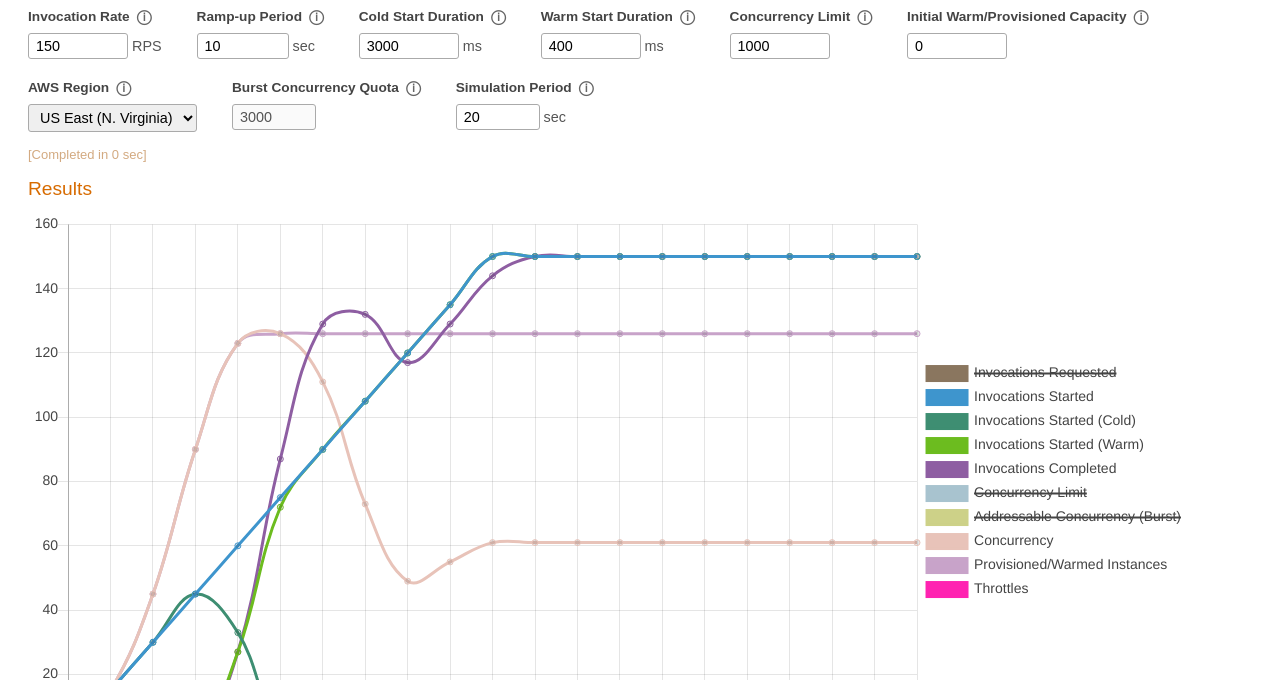
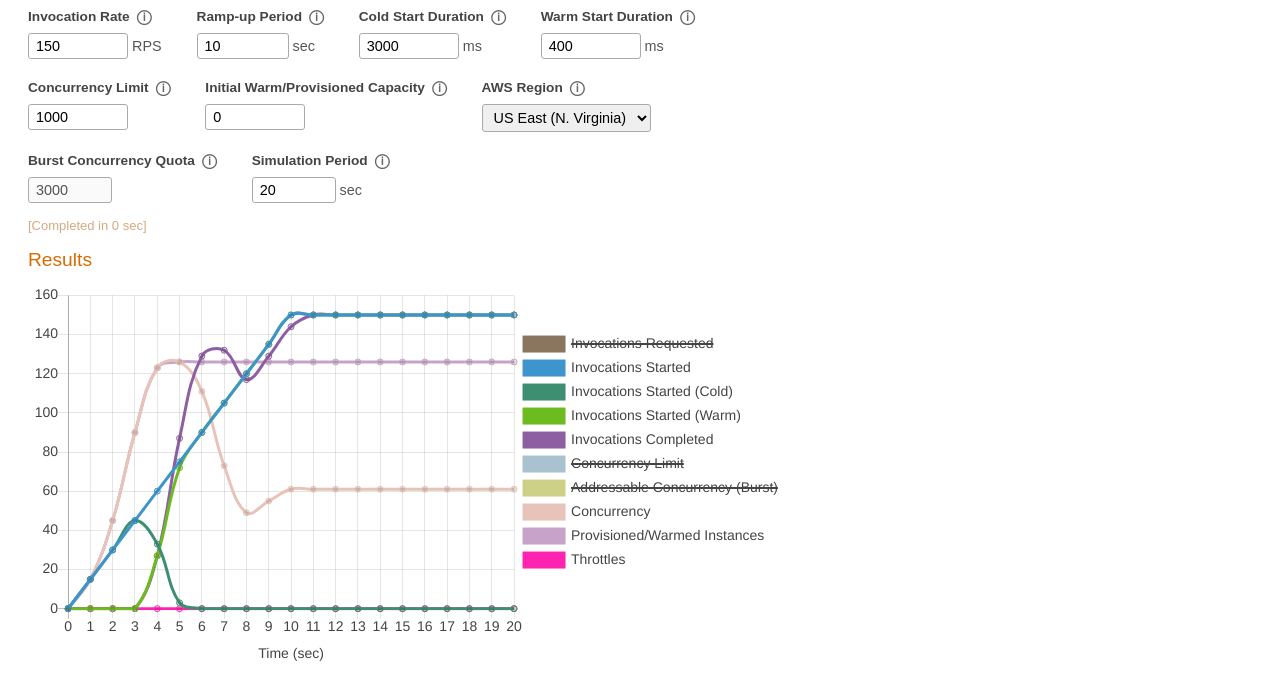
Before and after one commit to davidmacc/lambda-scaling-simulator, a plain HTML site: page index.html in a window 1280 px wide. Shown: the part 105-785 px from the top of the page. Drawn offline with nearby package versions, Linux system fonts and the light colour scheme.

Commit message:
fix: series toggle issue, desktop viewport issue

```diff
--- a/index.html
+++ b/index.html
@@ -19,58 +19,58 @@
     <div class="params">
         <div>
             <div>
-                <label for="TARGET_RPS">Invocation Rate</label>
-                <span id="tooltip-TARGET_RPS" class="info">&#9432;</span>
+                <label for="targetRPS">Invocation Rate</label>
+                <span id="tooltip-targetRPS" class="info">&#9432;</span>
             </div>
-            <div><input type="number" id="TARGET_RPS" min="1" max="200000" value="150" onchange="runLambdaSim();"> RPS
+            <div><input type="number" id="targetRPS" min="1" max="200000" value="150" onchange="runLambdaSim();"> RPS
             </div>
         </div>
         <div>
             <div>
-                <label for="RAMPUP_PERIOD_SEC">Ramp-up Period</label>
-                <span id="tooltip-RAMPUP_PERIOD_SEC" class="info">&#9432;</span>
+                <label for="rampupPeriodSec">Ramp-up Period</label>
+                <span id="tooltip-rampupPeriodSec" class="info">&#9432;</span>
             </div>
-            <div><input type="number" id="RAMPUP_PERIOD_SEC" min="1" max="10000" value="10"
+            <div><input type="number" id="rampupPeriodSec" min="1" max="10000" value="10"
                     onchange="rampUpPeriodUpdated(this); runLambdaSim();"> sec</div>
         </div>
         <div>
             <div>
-                <label for="COLD_START_DURATION_MS">Cold Start Duration</label>
-                <span id="tooltip-COLD_START_DURATION_MS" class="info">&#9432;</span>
+                <label for="coldStartDurationMs">Cold Start Duration</label>
+                <span id="tooltip-coldStartDurationMs" class="info">&#9432;</span>
             </div>
-            <div><input type="number" id="COLD_START_DURATION_MS" min="1" max="600000" value="3000"
+            <div><input type="number" id="coldStartDurationMs" min="1" max="600000" value="3000"
                     onchange="runLambdaSim();"> ms</div>
         </div>
         <div>
             <div>
-                <label for="WARM_START_DURATION_MS">Warm Start Duration</label>
-                <span id="tooltip-WARM_START_DURATION_MS" class="info">&#9432;</span>
+                <label for="warmStartDurationMs">Warm Start Duration</label>
+                <span id="tooltip-warmStartDurationMs" class="info">&#9432;</span>
             </div>
-            <div><input type="number" id="WARM_START_DURATION_MS" min="1" max="600000" value="400"
+            <div><input type="number" id="warmStartDurationMs" min="1" max="600000" value="400"
                     onchange="runLambdaSim();"> ms</div>
         </div>
         <div>
             <div>
-                <label for="CONCURRENCY_LIMIT">Concurrency Limit</label>
-                <span id="tooltip-CONCURRENCY_LIMIT" class="info">&#9432;</span>
+                <label for="concurrencyLimit">Concurrency Limit</label>
+                <span id="tooltip-concurrencyLimit" class="info">&#9432;</span>
             </div>
-            <div><input type="number" id="CONCURRENCY_LIMIT" min="1" max="500000" value="1000"
+            <div><input type="number" id="concurrencyLimit" min="1" max="500000" value="1000"
                     onchange="runLambdaSim();"></div>
         </div>
         <div>
             <div>
-                <label for="INITIAL_WARM_CONTAINERS">Initial Warm/Provisioned Capacity</label>
-                <span id="tooltip-INITIAL_WARM_CONTAINERS" class="info">&#9432;</span>
+                <label for="initialWarmContainers">Initial Warm/Provisioned Capacity</label>
+                <span id="tooltip-initialWarmContainers" class="info">&#9432;</span>
             </div>
-            <div><input type="number" id="INITIAL_WARM_CONTAINERS" min="0" max="500000" value="0"
+            <div><input type="number" id="initialWarmContainers" min="0" max="500000" value="0"
                     onchange="runLambdaSim();"></div>
         </div>
         <div>
             <div>
-                <label for="AWS_REGION">AWS Region</label>
-                <span id="tooltip-AWS_REGION" class="info">&#9432;</span>
+                <label for="awsRegion">AWS Region</label>
+                <span id="tooltip-awsRegion" class="info">&#9432;</span>
             </div>
-            <div><select name="AWS_REGION" id="AWS_REGION" onchange="awsRegionUpdated(this); runLambdaSim();">
+            <div><select name="awsRegion" id="awsRegion" onchange="awsRegionUpdated(this); runLambdaSim();">
                     <option value="3000">US East (N. Virginia)</option>
                     <option value="3000">US West (Oregon)</option>
                     <option value="3000">Europe (Ireland)</option>
@@ -83,17 +83,17 @@
         </div>
         <div>
             <div>
-                <label for="BURST_CONCURRENCY_QUOTA">Burst Concurrency Quota</label>
-                <span id="tooltip-BURST_CONCURRENCY_QUOTA" class="info">&#9432;</span>
+                <label for="burstConcurrencyQuota">Burst Concurrency Quota</label>
+                <span id="tooltip-burstConcurrencyQuota" class="info">&#9432;</span>
             </div>
-            <div><input type="number" id="BURST_CONCURRENCY_QUOTA" min="1" max="5000" value="3000" disabled /></div>
+            <div><input type="number" id="burstConcurrencyQuota" min="1" max="5000" value="3000" disabled /></div>
         </div>
         <div>
             <div>
-                <label for="SIM_DURATION_SEC">Simulation Period</label>
-                <span id="tooltip-SIM_DURATION_SEC" class="info">&#9432;</span>
+                <label for="simDurationSec">Simulation Period</label>
+                <span id="tooltip-simDurationSec" class="info">&#9432;</span>
             </div>
-            <div><input type="number" id="SIM_DURATION_SEC" min="1" max="2000" value="20" onchange="runLambdaSim();">
+            <div><input type="number" id="simDurationSec" min="1" max="2000" value="20" onchange="runLambdaSim();">
                 sec</div>
         </div>
     </div>
@@ -158,15 +158,15 @@
 <script src="https://unpkg.com/@popperjs/core@2"></script>
 <script src="https://unpkg.com/tippy.js@6"></script>
 <script>
-    tippy('#tooltip-TARGET_RPS', { content: 'Number of function invocations to execute [units: requests per second].' });
-    tippy('#tooltip-RAMPUP_PERIOD_SEC', { content: 'Time to ramp-up linearly from 0 RPS to target RPS [units: seconds]' });
-    tippy('#tooltip-COLD_START_DURATION_MS', { content: 'Function duration for a cold-start invocation (new function instance) [units: milliseconds].' });
-    tippy('#tooltip-WARM_START_DURATION_MS', { content: 'Function duration for a warm-start invocation (reused function instance) [units: milliseconds].' });
-    tippy('#tooltip-CONCURRENCY_LIMIT', { content: 'Maximum concurrency (parallel executions) of the function. Defined using either function-level \'reserved concurrency\' or account-level \'unreserved concurrency\'. Default limit is 1000.' });
-    tippy('#tooltip-INITIAL_WARM_CONTAINERS', { content: 'Provisioned Concurrency or number of pre-warmed function instances at start of simulation.' });
-    tippy('#tooltip-AWS_REGION', { content: 'AWS Region in which function will execute. Determines Burst Concurrency Quota (fixed per region).' });
-    tippy('#tooltip-BURST_CONCURRENCY_QUOTA', { content: 'Level of concurrency that can be reached with an initial burst of traffic (fixed per region). After the initial burst, concurrency can scale by an additional 500 instances each minute, until the function concurrency limit is reached.' });
-    tippy('#tooltip-SIM_DURATION_SEC', { content: 'Time period to simulate [units: seconds].' });
+    tippy('#tooltip-targetRPS', { content: 'Number of function invocations to execute [units: requests per second].' });
+    tippy('#tooltip-rampupPeriodSec', { content: 'Time to ramp-up linearly from 0 RPS to target RPS [units: seconds]' });
+    tippy('#tooltip-coldStartDurationMs', { content: 'Function duration for a cold-start invocation (new function instance) [units: milliseconds].' });
+    tippy('#tooltip-warmStartDurationMs', { content: 'Function duration for a warm-start invocation (reused function instance) [units: milliseconds].' });
+    tippy('#tooltip-concurrencyLimit', { content: 'Maximum concurrency (parallel executions) of the function. Defined using either function-level \'reserved concurrency\' or account-level \'unreserved concurrency\'. Default limit is 1000.' });
+    tippy('#tooltip-initialWarmContainers', { content: 'Provisioned Concurrency or number of pre-warmed function instances at start of simulation.' });
+    tippy('#tooltip-awsRegion', { content: 'AWS Region in which function will execute. Determines Burst Concurrency Quota (fixed per region).' });
+    tippy('#tooltip-burstConcurrencyQuota', { content: 'Level of concurrency that can be reached with an initial burst of traffic (fixed per region). After the initial burst, concurrency can scale by an additional 500 instances each minute, until the function concurrency limit is reached.' });
+    tippy('#tooltip-simDurationSec', { content: 'Time period to simulate [units: seconds].' });
 </script>
 
 </html>
--- a/lambdaSim.css
+++ b/lambdaSim.css
@@ -3,6 +3,8 @@ body {
     font-size: 1.0em;
     padding: 0px 20px;
     color: #444;
+    max-height: 100vh;
+    max-width: 100vh;
 }
 
 .container {
--- a/lambdaSim.js
+++ b/lambdaSim.js
@@ -1,42 +1,43 @@
-let lambdaChart;
+let chart;
+const chartSeriesToggles = [0, 1, 1, 1, 1, 0, 0, 1, 1, 1];
 
 function runLambdaSim() {
-  setHtml("status", "Executing...");
+  setHtml('status', 'Executing...');
   setTimeout(execSimulation, 0);
 }
 
 function execSimulation() {
-  const START = new Date();
-  const TARGET_RPS = getInt("TARGET_RPS");
-  const RAMPUP_PERIOD_SEC = getInt("RAMPUP_PERIOD_SEC");
-  const COLD_START_DURATION_MS = getInt("COLD_START_DURATION_MS");
-  const WARM_START_DURATION_MS = getInt("WARM_START_DURATION_MS");
-  const MAX_CONCURRENCY_LIMIT = getInt("CONCURRENCY_LIMIT");
-  const INITIAL_WARM_CONTAINERS = getInt("INITIAL_WARM_CONTAINERS");
-  const SIM_DURATION_SEC = getInt("SIM_DURATION_SEC");
-  const BURST_CONCURRENCY_QUOTA = getSelectValInt("AWS_REGION");
+  const startTime = new Date();
+  const targetRPS = getInt('targetRPS');
+  const rampupPeriodSec = getInt('rampupPeriodSec');
+  const coldStartDurationMs = getInt('coldStartDurationMs');
+  const warmStartDurationMs = getInt('warmStartDurationMs');
+  const maxConcurrencyLimit = getInt('concurrencyLimit');
+  const initialWarmContainers = getInt('initialWarmContainers');
+  const simDurationSec = getInt('simDurationSec');
+  const burstConcurrencyQuota = getSelectValInt('awsRegion');
   const POST_BURST_CONCURRENCY_SCALE_PER_MIN = 500;
 
-  let pendingInvocations = [];
-  let warmContainers = INITIAL_WARM_CONTAINERS;
+  const pendingInvocations = [];
+  let warmContainers = initialWarmContainers;
   let usableConcurrency = Math.max(
-    Math.min(BURST_CONCURRENCY_QUOTA, MAX_CONCURRENCY_LIMIT), INITIAL_WARM_CONTAINERS);
+    Math.min(burstConcurrencyQuota, maxConcurrencyLimit), initialWarmContainers);
   let burstConcurrencyQuotaBreached = false;
 
-  let seriesTimeSec = [0];
-  let seriesInvocationsRequested = [0];
-  let seriesInvocationsStarted = [0];
-  let seriesInvocationsCompleted = [0];
-  let seriesMaxConcurrency = [0];
-  let seriesUsableConcurrency = [usableConcurrency];
-  let seriesConcurrencyLimit = [MAX_CONCURRENCY_LIMIT];
-  let seriesColdStarts = [0];
-  let seriesWarmStarts = [0];
-  let seriesThrottles = [0];
-  let seriesWarmContainers = [warmContainers];
+  const seriesTimeSec = [0];
+  const seriesInvocationsRequested = [0];
+  const seriesInvocationsStarted = [0];
+  const seriesInvocationsCompleted = [0];
+  const seriesMaxConcurrency = [0];
+  const seriesUsableConcurrency = [usableConcurrency];
+  const seriesConcurrencyLimit = [maxConcurrencyLimit];
+  const seriesColdStarts = [0];
+  const seriesWarmStarts = [0];
+  const seriesThrottles = [0];
+  const seriesWarmContainers = [warmContainers];
 
   // {Loop: Seconds}
-  for (sec = 0; sec < SIM_DURATION_SEC; sec++) {
+  for (sec = 0; sec < simDurationSec; sec++) {
 
     let invocationsAttempted = 0;
     let invocationsStarted = 0;
@@ -48,9 +49,9 @@ function execSimulation() {
     let lastInvokeTimeMs = 0;
 
     // Calculate requests to invoke in current second, and interval (ms)
-    const TARGET_REQUESTS = sec < RAMPUP_PERIOD_SEC ?
-      (TARGET_RPS / RAMPUP_PERIOD_SEC) * (sec + 1) : TARGET_RPS;
-    const REQUEST_INTERVAL_MS = (1 / TARGET_REQUESTS) * 1000;
+    const targetRequests = sec < rampupPeriodSec ?
+      (targetRPS / rampupPeriodSec) * (sec + 1) : targetRPS;
+    const requestIntervalMs = (1 / targetRequests) * 1000;
 
     // {Loop: Milliseconds}
     for (ms = 0; ms < 1000; ms++) {
@@ -66,21 +67,21 @@ function execSimulation() {
       // Determine how many invocations we should execute for this millisecond
       let numToInvoke = 0;
       if (invocationsAttempted == 0) {
-        numToInvoke = Math.max(1, Math.floor(1 / REQUEST_INTERVAL_MS));
+        numToInvoke = Math.max(1, Math.floor(1 / requestIntervalMs));
       }
       else {
         let timeSinceLastInvokeMs = ms - lastInvokeTimeMs;
-        if (timeSinceLastInvokeMs >= REQUEST_INTERVAL_MS) {
-          numToInvoke = Math.floor(timeSinceLastInvokeMs / REQUEST_INTERVAL_MS);
+        if (timeSinceLastInvokeMs >= requestIntervalMs) {
+          numToInvoke = Math.floor(timeSinceLastInvokeMs / requestIntervalMs);
           // Bump up invocations by 1 if short (due to rounding)
-          if (ms == 999 && invocationsStarted + numToInvoke < TARGET_REQUESTS) numToInvoke++;
-          lastInvokeTimeMs += REQUEST_INTERVAL_MS * numToInvoke;
+          if (ms == 999 && invocationsStarted + numToInvoke < targetRequests) numToInvoke++;
+          lastInvokeTimeMs += requestIntervalMs * numToInvoke;
         }
       }
 
       if (burstConcurrencyQuotaBreached)
         usableConcurrency = Math.min(usableConcurrency +
-          (POST_BURST_CONCURRENCY_SCALE_PER_MIN / (60 * 1000)), MAX_CONCURRENCY_LIMIT);
+          (POST_BURST_CONCURRENCY_SCALE_PER_MIN / (60 * 1000)), maxConcurrencyLimit);
 
       // 'Execute' invocations
       for (n = 1; n <= numToInvoke; n++) {
@@ -92,10 +93,9 @@ function execSimulation() {
           continue;
         }
 
-        const IS_COLD_START = !(concurrency < warmContainers);
-        endTimeMs = currentTimeMs +
-          (IS_COLD_START ? COLD_START_DURATION_MS : WARM_START_DURATION_MS);
-        if (IS_COLD_START) {
+        const isColdStart = !(concurrency < warmContainers);
+        endTimeMs = currentTimeMs + (isColdStart ? coldStartDurationMs : warmStartDurationMs);
+        if (isColdStart) {
           coldStarts++;
           warmContainers++;
         }
@@ -110,7 +110,7 @@ function execSimulation() {
         invocationsStarted++;
         concurrency++;
 
-        if (concurrency == Math.max(BURST_CONCURRENCY_QUOTA, INITIAL_WARM_CONTAINERS))
+        if (concurrency == Math.max(burstConcurrencyQuota, initialWarmContainers))
           burstConcurrencyQuotaBreached = true;
       }
       maxConcurrency = Math.max(maxConcurrency, concurrency);
@@ -127,114 +127,125 @@ function execSimulation() {
     seriesUsableConcurrency.push(Math.floor(usableConcurrency));
     seriesThrottles.push(throttles);
     seriesWarmContainers.push(warmContainers);
-    seriesConcurrencyLimit.push(MAX_CONCURRENCY_LIMIT);
+    seriesConcurrencyLimit.push(maxConcurrencyLimit);
   }
 
   // Calc summary data
 
-  const SUM_INVOCATIONS_REQUESTED = sumArray(seriesInvocationsRequested);
-  const SUM_INVOCATIONS_STARTED = sumArray(seriesInvocationsStarted);
-  const PCT_INVOCATIONS_STARTED = (100 * SUM_INVOCATIONS_STARTED / SUM_INVOCATIONS_REQUESTED).toFixed(2);
-  const SUM_COLD_STARTS = sumArray(seriesColdStarts);
-  const SUM_WARM_STARTS = sumArray(seriesWarmStarts);
-  const PCT_COLD_STARTS = (100 * SUM_COLD_STARTS / SUM_INVOCATIONS_STARTED).toFixed(2);
-  const PCT_WARM_STARTS = (100 * SUM_WARM_STARTS / SUM_INVOCATIONS_STARTED).toFixed(2);
-  const SUM_THROTTLES = sumArray(seriesThrottles);
-  const PCT_THROTTLES = (SUM_THROTTLES == 0 ?
-    0 : (100 * SUM_THROTTLES / SUM_INVOCATIONS_REQUESTED)).toFixed(2);
-  const MAX_CONCURRENCY = maxArray(seriesMaxConcurrency);
-  const AVG_DURATION = (((SUM_COLD_STARTS * COLD_START_DURATION_MS) +
-    (SUM_WARM_STARTS * WARM_START_DURATION_MS)) / SUM_INVOCATIONS_STARTED).toFixed(0);
+  const sumInvocationsRequested = sumArray(seriesInvocationsRequested);
+  const sumInvocationsStarted = sumArray(seriesInvocationsStarted);
+  const pctInvocationsStarted = (100 * sumInvocationsStarted / sumInvocationsRequested).toFixed(2);
+  const sumColdStarts = sumArray(seriesColdStarts);
+  const sumWarmStarts = sumArray(seriesWarmStarts);
+  const pctColdStarts = (100 * sumColdStarts / sumInvocationsStarted).toFixed(2);
+  const pctWarmStarts = (100 * sumWarmStarts / sumInvocationsStarted).toFixed(2);
+  const sumThrottles = sumArray(seriesThrottles);
+  const pctThrottles = (sumThrottles == 0 ?
+    0 : (100 * sumThrottles / sumInvocationsRequested)).toFixed(2);
+  const maxConcurrency = maxArray(seriesMaxConcurrency);
+  const avgDuration = (((sumColdStarts * coldStartDurationMs) +
+    (sumWarmStarts * warmStartDurationMs)) / sumInvocationsStarted).toFixed(0);
 
-  setHtml("summarySimDuration", numWithCommas(SIM_DURATION_SEC) + " sec");
-  setHtml("summaryInvocationsRequested", numWithCommas(SUM_INVOCATIONS_REQUESTED));
-  setHtml("summaryInvocationsStarted", numWithCommas(SUM_INVOCATIONS_STARTED));
-  setHtml("summaryInvocationsStartedPct", "(" + PCT_INVOCATIONS_STARTED + "%)");
-  setHtml("summaryInvocationsStartedCold", numWithCommas(SUM_COLD_STARTS));
-  setHtml("summaryInvocationsStartedColdPct", "(" + PCT_COLD_STARTS + "%)");
-  setHtml("summaryInvocationsStartedWarm", numWithCommas(SUM_WARM_STARTS));
-  setHtml("summaryInvocationsStartedWarmPct", "(" + PCT_WARM_STARTS + "%)");
-  setHtml("summaryInvocationsThrottled", numWithCommas(SUM_THROTTLES));
-  setHtml("summaryInvocationsThrottledPct", "(" + PCT_THROTTLES + "%)");
-  setHtml("summaryConcurrencyMax", MAX_CONCURRENCY);
-  setHtml("summaryAvgDuration", AVG_DURATION + " ms");
+  setHtml('summarySimDuration', numWithCommas(simDurationSec) + ' sec');
+  setHtml('summaryInvocationsRequested', numWithCommas(sumInvocationsRequested));
+  setHtml('summaryInvocationsStarted', numWithCommas(sumInvocationsStarted));
+  setHtml('summaryInvocationsStartedPct', `(${pctInvocationsStarted}%)`);
+  setHtml('summaryInvocationsStartedCold', numWithCommas(sumColdStarts));
+  setHtml('summaryInvocationsStartedColdPct', `(${pctColdStarts}%)`);
+  setHtml('summaryInvocationsStartedWarm', numWithCommas(sumWarmStarts));
+  setHtml('summaryInvocationsStartedWarmPct', `(${pctWarmStarts}%)`);
+  setHtml('summaryInvocationsThrottled', numWithCommas(sumThrottles));
+  setHtml('summaryInvocationsThrottledPct', `(${pctThrottles}%)`);
+  setHtml('summaryConcurrencyMax', maxConcurrency);
+  setHtml('summaryAvgDuration', avgDuration + ' ms');
 
   // Render chart
 
-  let chartData = {
+  if (chart) {
+    chartSeriesToggles.forEach((elem, i, arr) => arr[i] = chart.isDatasetVisible(i));
+  }
+
+  const chartData = {
     labels: seriesTimeSec,
     datasets: [
       {
         label: 'Invocations Requested',
         data: seriesInvocationsRequested,
-        borderColor: "#8a765f",
+        borderColor: '#8a765f',
         fill: false,
-        hidden: true
+        hidden: !chartSeriesToggles[0]
       },
       {
         label: 'Invocations Started',
         data: seriesInvocationsStarted,
-        borderColor: "#3e95cd",
-        fill: false
+        borderColor: '#3e95cd',
+        fill: false,
+        hidden: !chartSeriesToggles[1]
       },
       {
         label: 'Invocations Started (Cold)',
         data: seriesColdStarts,
-        borderColor: "#3e8e72",
-        fill: false
+        borderColor: '#3e8e72',
+        fill: false,
+        hidden: !chartSeriesToggles[2]
       },
       {
         label: 'Invocations Started (Warm)',
         data: seriesWarmStarts,
-        borderColor: "#6cbc1f",
-        fill: false
+        borderColor: '#6cbc1f',
+        fill: false,
+        hidden: !chartSeriesToggles[3]
       },
       {
         label: 'Invocations Completed',
         data: seriesInvocationsCompleted,
-        borderColor: "#8e5ea2",
-        fill: false
+        borderColor: '#8e5ea2',
+        fill: false,
+        hidden: !chartSeriesToggles[4]
       },
       {
         label: 'Concurrency Limit',
         data: seriesConcurrencyLimit,
-        borderColor: "#a8c3cf",
+        borderColor: '#a8c3cf',
         fill: false,
-        hidden: true
+        hidden: !chartSeriesToggles[5]
       },
       {
         label: 'Addressable Concurrency (Burst)',
         data: seriesUsableConcurrency,
-        borderColor: "#cdd188",
+        borderColor: '#cdd188',
         fill: false,
-        hidden: true
+        hidden: !chartSeriesToggles[6]
       },
       {
         label: 'Concurrency',
         data: seriesMaxConcurrency,
-        borderColor: "#e8c3b9",
-        fill: false
+        borderColor: '#e8c3b9',
+        fill: false,
+        hidden: !chartSeriesToggles[7]
       },
       {
         label: 'Provisioned/Warmed Instances',
         data: seriesWarmContainers,
-        borderColor: "#c8a3c9",
-        fill: false
+        borderColor: '#c8a3c9',
+        fill: false,
+        hidden: !chartSeriesToggles[8]
       },
       {
         label: 'Throttles',
         data: seriesThrottles,
-        borderColor: "#ff23b1",
-        fill: false
+        borderColor: '#ff23b1',
+        fill: false,
+        hidden: !chartSeriesToggles[9]
       }
     ]
   };
 
   renderChart(chartData);
 
-  const END = new Date();
-  const SIM_TIME = END - START;
-  setHtml("status", "[Completed in " + SIM_TIME / 1000 + " sec]");
+  const endTime = new Date();
+  const duration = endTime - startTime;
+  setHtml('status', `[Completed in ${duration / 1000} sec]`);
 }
 
 function renderChart(chartData) {
@@ -247,8 +258,8 @@ function renderChart(chartData) {
       duration: 0,
     },
     legend: {
-      position: "right",
-      align: "left"
+      position: 'right',
+      align: 'left'
     },
     scales: {
       yAxes: [{
@@ -265,33 +276,33 @@ function renderChart(chartData) {
     },
     elements: {
       line: {
-        // tension: 0.2
+        //tension: 0.3
       }
     }
   };
 
-  if (lambdaChart == null) {
-    let ctx = document.getElementById("lambdaChart").getContext('2d');
-    lambdaChart = new Chart(ctx, {
+  if (chart == null) {
+    let ctx = document.getElementById('lambdaChart').getContext('2d');
+    chart = new Chart(ctx, {
       type: 'line',
       options: chartOptions,
       data: chartData
     });
   }
   else {
-    lambdaChart.data = chartData;
-    lambdaChart.update();
+    chart.data = chartData;
+    chart.update();
   }
 }
 
 function rampUpPeriodUpdated(obj) {
   let rampUpPeriod = parseInt(obj.value);
-  document.getElementById("SIM_DURATION_SEC").value = Math.max(rampUpPeriod * 2, 10);
+  document.getElementById('simDurationSec').value = Math.max(rampUpPeriod * 2, 10);
 }
 
 function awsRegionUpdated(obj) {
   var value = obj.value;
-  document.getElementById("BURST_CONCURRENCY_QUOTA").value = value;
+  document.getElementById('burstConcurrencyQuota').value = value;
 }
 
 function sumArray(arr) {
```
